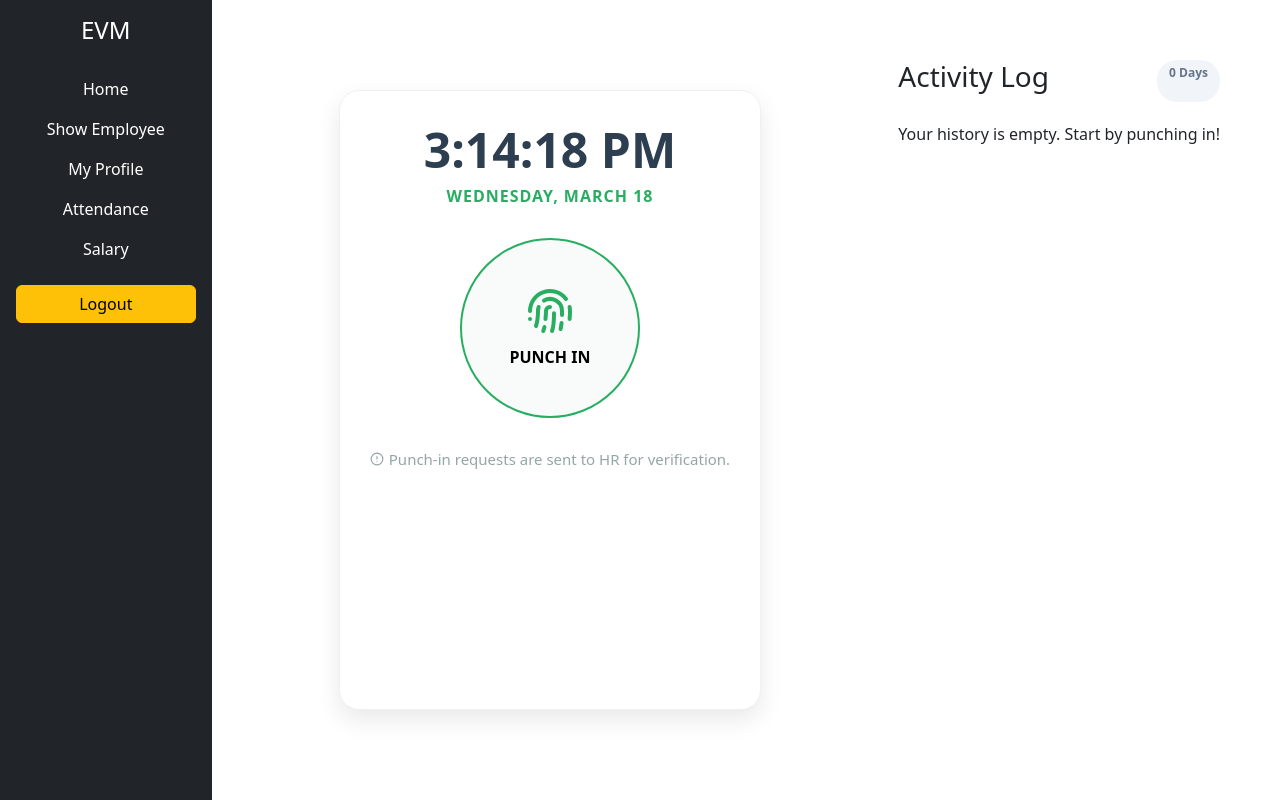
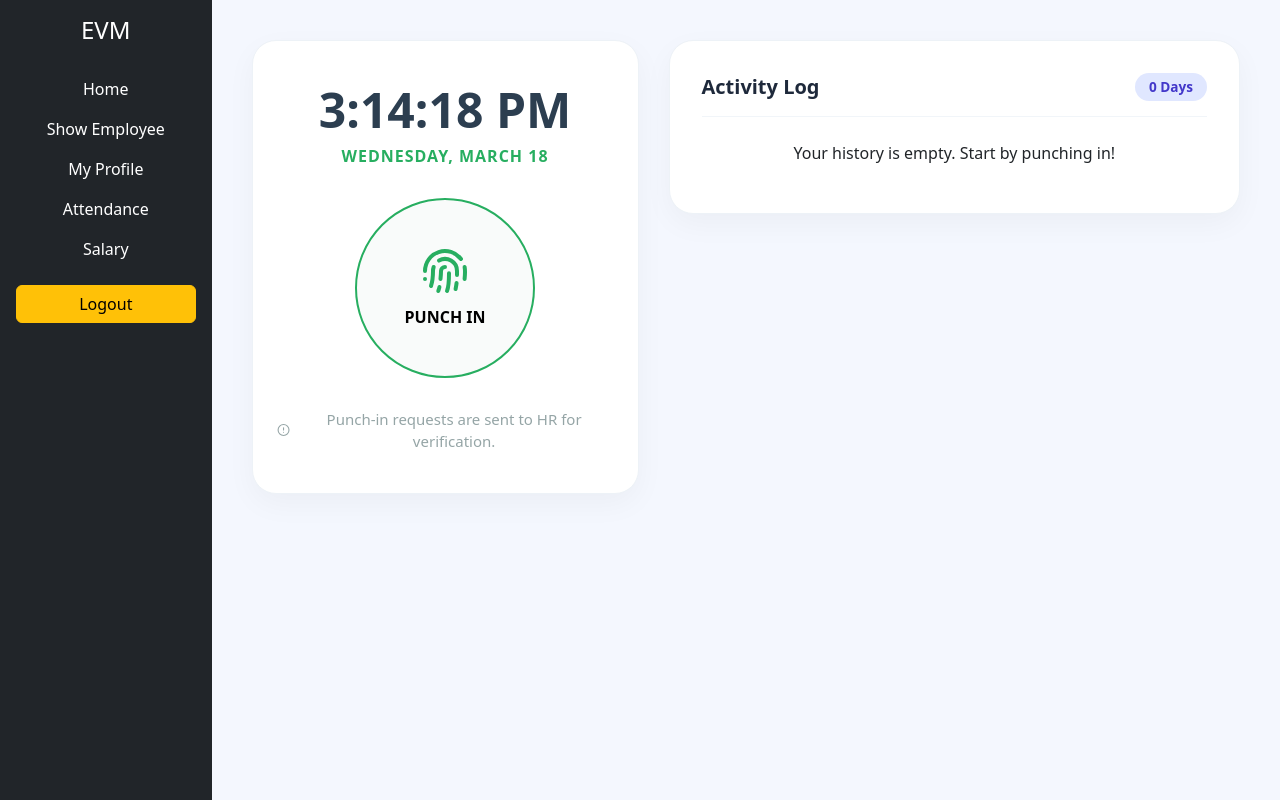
Before and after one commit to ManasiLangore/Employee_Management_System, a React (Create React App) app in the folder frontend/: page /employee/attendance in a window 1280 px wide. Built offline with nearby package versions, Linux system fonts and the light colour scheme.

Commit message:
Updating Attendance feature

```diff
--- a/frontend/src/Pages/employee/Attendance.css
+++ b/frontend/src/Pages/employee/Attendance.css
@@ -1,22 +1,32 @@
 .attendance-container{
     display: flex;
-    flex-direction: row; /* Side by side */
-    justify-content: center;
+    flex-direction: row;
     gap: 30px;
     padding: 40px;
-    align-items: stretch; /* Makes both cards the same height */
+    align-items: flex-start;
+    justify-content: center;
+    background-color: #f4f7fe; /* Light modern background */
+    min-height: 100vh;
     width: 100%;
 }
 
+.employee-attendance-card,
+.history-container-pro {
+    background: #ffffff;
+    /* padding: 30px;
+    max-width: 500px;
+    margin: 50px auto; */
+    border-radius: 24px; /* Matching rounded corners */
+    box-shadow: 0 10px 30px rgba(0, 0, 0, 0.04); /* Soft shadow */
+    border: 1px solid #edf2f7;
+    transition: transform 0.3s ease;
+}
+
 .employee-attendance-card {
-    background: white;
-    border-radius: 20px;
-    padding: 30px;
+    flex: 1;
+    max-width: 400px;
+    padding: 40px 24px;
     text-align: center;
-    max-width: 500px;
-    margin: 50px auto;
-    box-shadow: 0 10px 25px rgba(0,0,0,0.09);
-    border: 1px solid #f0f0f0;
 }
 
 .time-display h2 {
@@ -105,41 +115,55 @@
 }
 
 .history-container-pro {
-    background: #ffffff;
-    border-radius: 16px;
-    padding: 20px;
+    flex: 1.5;
+    max-width: 650px;
+    padding: 32px;
+    height: auto;
+    max-height: 80vh; /* Scrollable if too long */
+    overflow-y: auto;
 }
 
 .history-header-main {
     display: flex;
     justify-content: space-between;
-    margin-bottom: 20px;
+    align-items: center;
+    margin-bottom: 24px;
+    padding-bottom: 15px;
+    border-bottom: 1px solid #f1f5f9;
+}
+
+.history-header-main h3 {
+    font-size: 1.25rem;
+    font-weight: 700;
+    color: #1e293b;
+    margin: 0;
 }
 
 .count-badge {
-    background: #f1f5f9;
-    padding: 4px 12px;
-    border-radius: 20px;
-    font-size: 12px;
-    font-weight: 700;
-    color: #64748b;
+    background: #e0e7ff;
+    color: #4338ca;
+    padding: 4px 14px;
+    border-radius: 99px;
+    font-size: 0.85rem;
+    font-weight: 600;
 }
 
 /* Timeline Row Styling */
 .timeline-row {
     display: flex;
     align-items: center;
-    justify-content: space-between;
-    padding: 15px;
+    padding: 18px;
     margin-bottom: 12px;
-    background: #fff;
-    border-radius: 12px;
-    border-left: 5px solid #cbd5e1; /* Default grey border */
-    box-shadow: 0 2px 4px rgba(0,0,0,0.02);
-    transition: transform 0.2s;
+    border-radius: 16px;
+    background: #f8fafc; /* Slightly different shade than card bg */
+    border: 1px solid transparent;
+    transition: all 0.2s ease;
 }
 
 .timeline-row:hover {
+    background: #ffffff;
+    border-color: #e2e8f0;
+    box-shadow: 0 4px 12px rgba(0, 0, 0, 0.03);
     transform: translateX(5px);
 }
 
@@ -147,24 +171,58 @@
 .timeline-row.present { border-left-color: #27ae60; background: #f0fff4; }
 .timeline-row.pending { border-left-color: #f39c12; background: #fffaf0; }
 .timeline-row.rejected { border-left-color: #e74c3c; background: #fff5f5; }
+.timeline-row.absent {
+    border-left: 4px solid #94a3b8; /* Grey for absent */
+    opacity: 0.8;
+}
+
+.symbol.absent {
+    background: #f1f5f9;
+    color: #475569;
+}
+
+/* Red style for Rejected (often used as Absent) */
+.timeline-row.rejected {
+    border-left: 4px solid #ef4444;
+    background: #fff5f5;
+}
 
 /* Date Block */
 .date-block {
     display: flex;
     flex-direction: column;
+    min-width: 90px;
 }
 
 .day-text {
-    font-size: 11px;
-    font-weight: 800;
+    font-size: 0.7rem;
     text-transform: uppercase;
+    letter-spacing: 0.05em;
     color: #94a3b8;
+    font-weight: 700;
 }
 
 .date-text {
     font-size: 15px;
     font-weight: 700;
     color: #1e293b;
+}
+
+.time-details {
+    flex-grow: 1;
+    padding-left: 24px;
+}
+
+.time-label {
+    font-size: 0.75rem;
+    color: #94a3b8;
+    margin: 0;
+}
+
+.actual-time {
+    font-weight: 600;
+    color: #1e293b;
+    margin: 0;
 }
 
 /* Status Symbol Box */
@@ -176,15 +234,13 @@
 }
 
 .symbol {
-    width: 24px;
-    height: 24px;
+    width: 28px;
+    height: 28px;
     border-radius: 50%;
     display: flex;
     align-items: center;
     justify-content: center;
-    font-size: 12px;
-    font-weight: bold;
-    color: white;
+    font-size: 0.8rem;
     margin-bottom: 4px;
 }
 
@@ -193,7 +249,21 @@
 .symbol.rejected { background: #e74c3c; }
 
 .status-label-mini {
-    font-size: 9px;
-    font-weight: 700;
+    font-size: 0.65rem;
+    font-weight: 800;
     text-transform: uppercase;
+    color: #64748b;
 }
+
+/* Mobile Responsiveness */
+@media (max-width: 1024px) {
+    .attendance-container {
+        flex-direction: column;
+        align-items: center;
+        padding: 20px;
+    }
+    .employee-attendance-card, .history-container-pro {
+        max-width: 100%;
+        width: 100%;
+    }
+}
--- a/frontend/src/Pages/employee/Attendance.jsx
+++ b/frontend/src/Pages/employee/Attendance.jsx
@@ -37,6 +37,7 @@ export default function Attendance() {
         if (!employeeId) return;
 
         try {
+            // 1. Fetch today's status
             // You'll need to create this endpoint in Spring Boot
             const res = await axios.get(`http://localhost:8080/api/attendance/today-status/${employeeId}`);
 
@@ -44,7 +45,14 @@ export default function Attendance() {
             if (res.data && res.data.status) {
                 setStatus(res.data.status); // e.g., "PENDING" or "PRESENT"
             }
-        } catch (err) {
+
+            //2 Fetch history data
+            fetchAttendanceData();
+            // const historyRes = await axios.get(`http://localhost:8080/api/attendance/employee/${employeeId}`);
+            // setAttendanceHistory(historyRes.data);
+
+        }
+        catch (err) {
             console.error("Error fetching today's status", err);
         }
     };
@@ -174,7 +182,9 @@ export default function Attendance() {
                         {/* Center: Time Info */}
                         <div className="time-details">
                             <p className="time-label">Clock In</p>
-                            <p className="actual-time">09:15 AM</p> {/* Replace with dynamic data */}
+                            <p className="actual-time">
+                                {item.punchInTime ? item.punchInTime : "--:--"}
+                            </p> {/* Replace with dynamic data */}
                         </div>
 
                         {/* Right: Symbol/Badge */}
@@ -182,6 +192,7 @@ export default function Attendance() {
                             {item.status === "PRESENT" && <div className="symbol present">✔</div>}
                             {item.status === "PENDING" && <div className="symbol pending">!</div>}
                             {item.status === "REJECTED" && <div className="symbol rejected">✖</div>}
+                            {item.status === "ABSENT" && <div className="symbol absent">—</div>}
                             <span className="status-label-mini">{item.status}</span>
                         </div>
                         </div>
```
